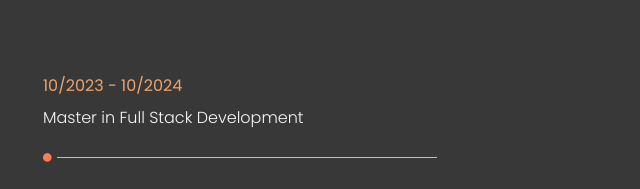
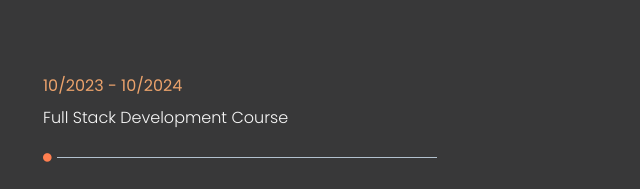
Before and after one commit to DanielIozia/DanielIozia.github.io, a plain HTML site: page index.html in a window 1280 px wide. Shown: the part 1820-2009 px from the top of the page, 612-1252 px from the left. Drawn offline with nearby package versions, Linux system fonts and the light colour scheme.

Commit message:
cambiato master con course e aggiunto cv aggiornato

```diff
--- a/index.html
+++ b/index.html
@@ -227,7 +227,7 @@
 							<div class="single-horizontal-timeline">
 								<div class="experience-time">
 									<h2>10/2023 - 10/2024</h2>
-									<h3>master <span> in </span> full stack development</h3>
+									<h3>  Full Stack Development  Course </h3>
 								</div><!--/.experience-time-->
 								<div class="timeline-horizontal-border">
 									<i class="fa fa-circle" aria-hidden="true"></i>
```
Also changed, not shown: 4 other files.
